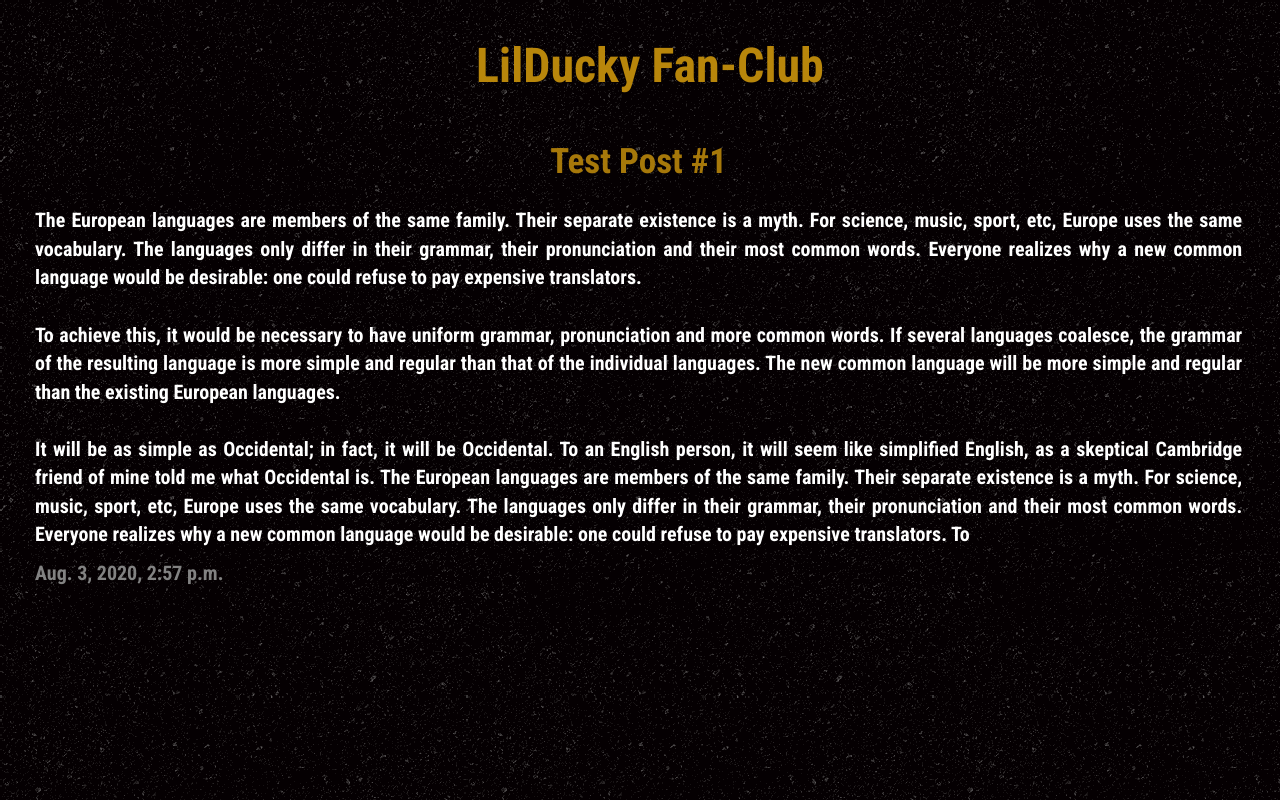
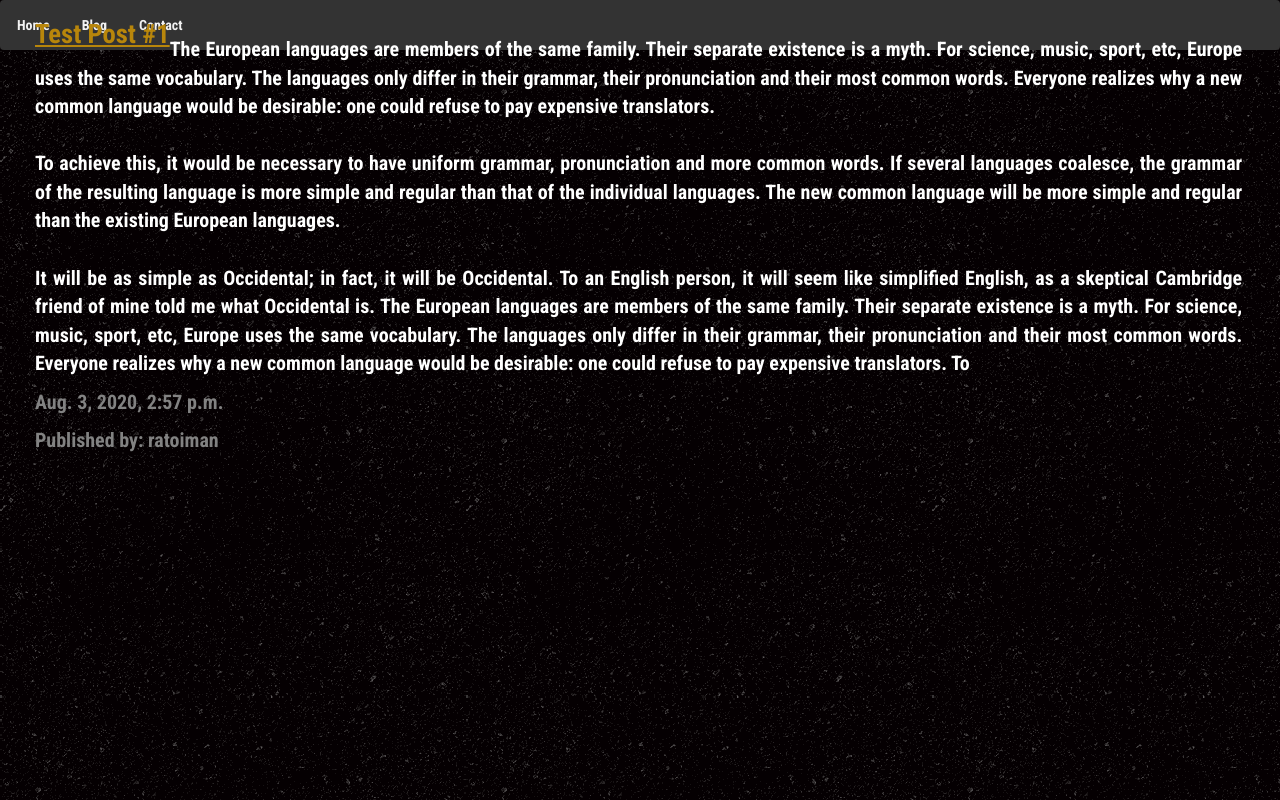
Before and after one commit to ratoiman/my-blog, a Django app: page /post/1/ in a window 1280 px wide. Run offline with Django 3.2, Linux system fonts and the light colour scheme; data comes from the database, SQL or seed files in the repository; both versions use the stored data as it was after the commit; some libraries are stand-ins or nearby versions.

Commit message:
New css file and creation of navbar

```diff
--- /dev/null
+++ b/blog/static/css/base.css
@@ -0,0 +1,81 @@
+body {
+    font-family: 'Roboto Condensed', sans-serif;
+    width: 100%;
+    background-color: #050002;
+    background-image: url("images/asfalt-light.png");
+}
+
+.content {
+    margin-left: 20px;
+    margin-right: 20px;
+    width: 99%;
+    text-align: justify;
+}
+
+.row {
+    width: 100%;
+}
+
+.col-md-8 {
+    width: 100%;
+}
+
+
+.page-header {
+    border: 0;
+    margin-top: 0;
+    margin-bottom: 0;
+    padding: 20px 20px 20px 40px;
+}
+
+.navbar {
+  overflow: hidden;
+  background-color: #333;
+  position: fixed; /* Set the navbar to fixed position */
+  top: 0; /* Position the navbar at the top of the page */
+  width: 100%; /* Full width */
+}
+
+/* Links inside the navbar */
+.navbar a {
+  float: left;
+  display: block;
+  color: #f2f2f2;
+  text-align: center;
+  padding: 14px 16px;
+  text-decoration: none;
+}
+
+/* Change background on mouse-over */
+.navbar a:hover {
+  background: #ddd;
+  color: black;
+}
+
+
+
+h1 a {
+    color: darkgoldenrod;
+    font-size: 20pt;
+    text-decoration: underline;
+    float: left;
+}
+
+
+h1 a:hover {
+    background: #ddd;
+    color: black;
+}
+
+h2 a:hover {
+    background: #ddd;
+    color: black;
+}
+
+h2 a {
+    color: darkgoldenrod;
+    font-size: 20pt;
+    text-decoration: underline;
+    float: left;
+
+}
--- a/blog/static/css/blog.css
+++ b/blog/static/css/blog.css
@@ -1,46 +1,3 @@
-
-body {
-    font-family: 'Roboto Condensed', sans-serif;
-    min-width: 100%;
-    text-align: justify;
-    background-color: #050002;
-    background-image: url("images/asfalt-light.png");
-}
-
-.page-header {
-    border: 0;
-    margin-top: 0;
-    margin-bottom: 0;
-    padding: 20px 20px 20px 40px;
-}
-
-.page-header h1, .page-header h1 a, .page-header h1 a:visited, .page-header h1 a:active {
-    color: darkgoldenrod;
-    font-size: 36pt;
-    text-decoration: none;
-    text-align: center;
-}
-
-.content {
-    margin-left: 20px;
-    margin-right: 20px;
-    width: 99%;
-    text-align: justify;
-}
-
-.row {
-    width: 100%;
-}
-
-.col-md-8 {
-    width: 100%;
-}
-
-
-h1, h2, h3, h4 {
-    font-size: 35px;
-}
-
 .title {
     text-align: center;
     font-size: 35px;
@@ -57,21 +14,6 @@ h1, h2, h3, h4 {
     color: #828282;
 }
 
-.save {
-    float: right;
-}
-
-.post-form textarea, .post-form input {
-    width: 100%;
-}
-
-.top-menu, .top-menu:hover, .top-menu:visited {
-    color: #ffffff;
-    float: right;
-    font-size: 26pt;
-    margin-right: 20px;
-}
-
 .post {
     margin-bottom: 35px;
     font-size: 20px;
@@ -79,10 +21,3 @@ h1, h2, h3, h4 {
     color: white;
     text-align: justify;
 }
-
-.post h2 a, .post h2 a:visited {
-    color: darkgoldenrod;
-    opacity: 90%;
-    font-size: 35px;
-    text-align: right;
-}
--- a/blog/templates/blog/base.html
+++ b/blog/templates/blog/base.html
@@ -1,11 +1,11 @@
 {% load static %}
 <html>
-
 <head>
-    <title>LilDucky</title>
+    <title>Razvan Ratoi - Student</title>
 
     <link rel="stylesheet" href="//maxcdn.bootstrapcdn.com/bootstrap/3.2.0/css/bootstrap.min.css">
     <link rel="stylesheet" href="//maxcdn.bootstrapcdn.com/bootstrap/3.2.0/css/bootstrap-theme.min.css">
+    <link rel="stylesheet" href="{% static 'css/base.css' %}">
     <link rel="stylesheet" href="{% static 'css/blog.css' %}">
     <link href="//fonts.googleapis.com/css?family=Lobster&subset=latin,latin-ext" rel="stylesheet" type="text/css">
     <link href="https://fonts.googleapis.com/css2?family=Roboto+Condensed:wght@700&display=swap" rel="stylesheet">
@@ -14,9 +14,12 @@
 
 <body>
 
-    <div class="page-header">
-        <h1><a href="/">LilDucky Fan-Club</a></h1>
+<div class="navbar">
+    <a href="/"> Home </a>
+    <a href="/"> Blog </a>
+    <a href="/"> Contact </a>
 </div>
+
 
 <div class="content container">
     <div class="row">
--- a/blog/templates/blog/post_detail.html
+++ b/blog/templates/blog/post_detail.html
@@ -12,8 +12,10 @@
             <div class="date">
                 {{ post.published_date }}
             </div>
+
+            <div class="author">
+                <p>Published by: {{ post.author }}</p>
+            </div>
         {% endif %}
-
-
     </div>
 {% endblock %}
```
Also changed, not shown: db.sqlite3. Lines whose indentation alone changed are shown as unchanged.
